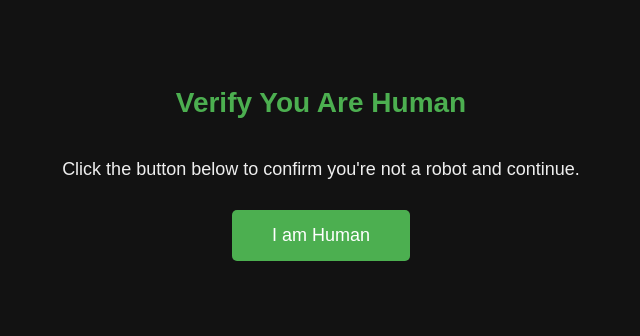
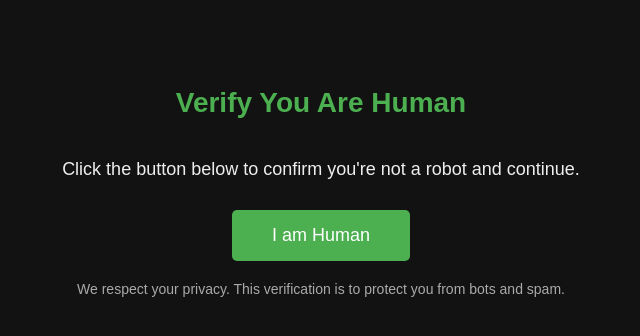
Before and after one commit to Amiehb254/hm, a plain HTML site: page index.html in a window 1280 px wide. Shown: the whole page, without its empty margins (319-959 px from the left). Drawn offline with Linux system fonts and the light colour scheme.

Commit message:
index.html

```diff
--- a/index.html
+++ b/index.html
@@ -29,10 +29,16 @@
       font-size: 18px;
       border-radius: 5px;
       cursor: pointer;
-      transition: background 0.3s ease;
+      transition: background 0.3s ease, transform 0.2s ease;
     }
     button:hover {
       background: #388e3c;
+      transform: scale(1.05);
+    }
+    .trust-note {
+      font-size: 14px;
+      color: #aaa;
+      margin-top: 20px;
     }
   </style>
 </head>
@@ -40,10 +46,13 @@
   <h1>Verify You Are Human</h1>
   <p>Click the button below to confirm you're not a robot and continue.</p>
   <button id="verifyBtn">I am Human</button>
+  <p class="trust-note">
+    We respect your privacy. This verification is to protect you from bots and spam.
+  </p>
 
   <script>
     document.getElementById('verifyBtn').addEventListener('click', function() {
-      // Redirect to your offer URL here:
+      // Replace the URL below with your actual Amazon affiliate link
       window.location.href = 'https://amzn.to/3H4doBR';
     });
   </script>
```
